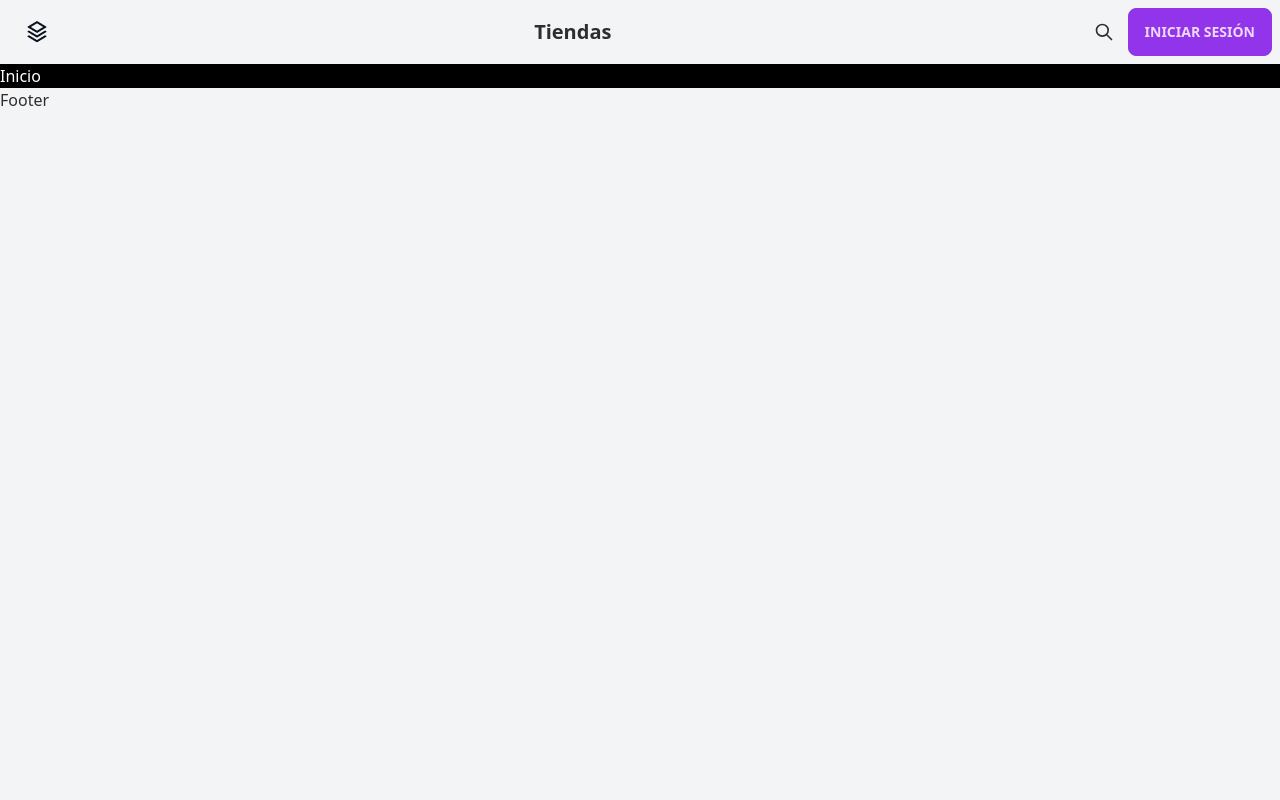
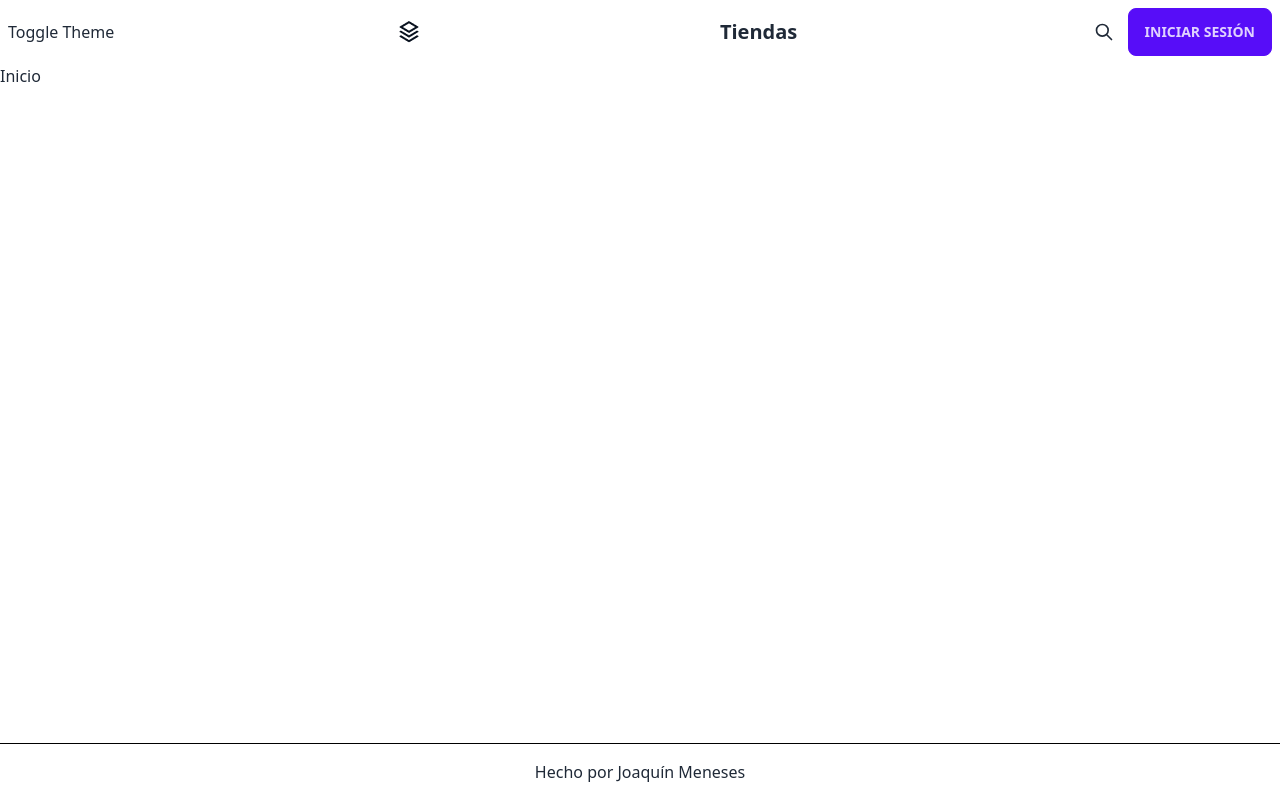
Before and after one commit to JoaquinMeneses/Stock-Front, a Next.js app: page / in a window 1280 px wide. Built offline with nearby package versions, Linux system fonts and the light colour scheme.

Commit message:
Toggle theme mode

```diff
--- a/app/catalogo/page.tsx
+++ /dev/null
@@ -1,7 +0,0 @@
-const catalogo = () => {
-  return (
-    <div>catalogo</div>
-  )
-}
-
-export default catalogo
--- a/app/layout.tsx
+++ b/app/layout.tsx
@@ -1,7 +1,11 @@
-import NavBar from "@/components/NavBar";
+'use client'
 import "./globals.css";
 import type { Metadata } from "next";
 import { Inter } from "next/font/google";
+
+import NavBar from "@/components/NavBar";
+import Footer from "@/components/Footer";
+import { useState } from "react";
 
 const inter = Inter({ subsets: ["latin"] });
 
@@ -15,12 +19,18 @@ export default function RootLayout({
 }: {
   children: React.ReactNode;
 }) {
+  const [modeTheme, setModeTheme] = useState("light");
+
+  const toggleTheme = () => {
+    setModeTheme(modeTheme === "light" ? "dark" : "light");
+  };
+
   return (
-    <html lang="es">
-      <body>
-        <NavBar />
-        {children}
-        <footer>Footer</footer>
+    <html lang="es" className="h-screen" data-theme={modeTheme}>
+      <body className="flex flex-col h-full">
+        <NavBar toggleTheme={toggleTheme}/>
+        <main className="flex-grow">{children}</main>
+        <Footer />
       </body>
     </html>
   );
--- a/app/page.tsx
+++ b/app/page.tsx
@@ -1,6 +1,6 @@
 const Inicio = () => {
   return (
-    <div className="bg-black text-white">Inicio</div>
+    <div >Inicio</div>
   )
 }
 
--- /dev/null
+++ b/components/Footer.tsx
@@ -0,0 +1,13 @@
+import React from "react";
+
+const Footer = () => {
+  return (
+    <div className="flex justify-center font-medium	border-t border-black py-4">
+      <h1>
+        Hecho por <span className="hover:text-primary">Joaquín Meneses</span>
+      </h1>
+    </div>
+  );
+};
+
+export default Footer;
--- a/components/NavBar.tsx
+++ b/components/NavBar.tsx
@@ -1,9 +1,10 @@
 import Link from "next/link";
 import Menu from "./Menu";
 
-const NavBar = () => {
+const NavBar = ({ toggleTheme }) => {
   return (
     <div className="navbar bg-base-100 flex justify-between">
+      <button onClick={toggleTheme}>Toggle Theme</button>
       <Link href="/" className="btn btn-ghost normal-case text-xl">
         <img src="icon.png" alt="" />
       </Link>
--- a/tailwind.config.js
+++ b/tailwind.config.js
@@ -21,6 +21,8 @@ module.exports = {
           error: "#dc2626",
         },
       },
+      "light",
+      "dark",
     ],
   },
   plugins: [require("daisyui")],
```
